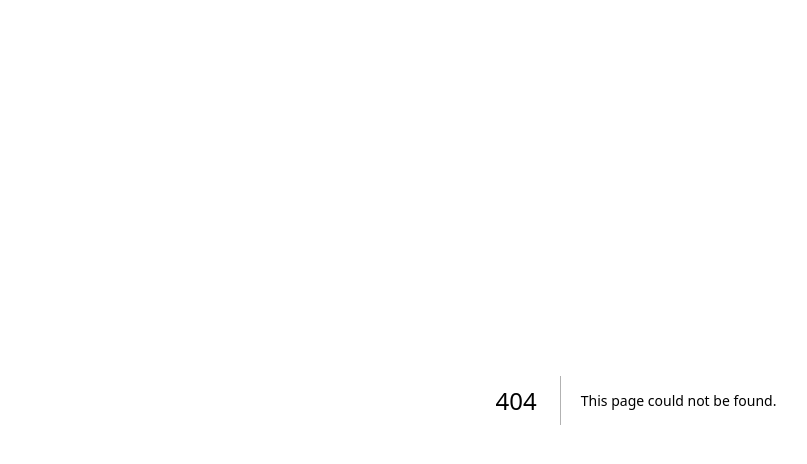
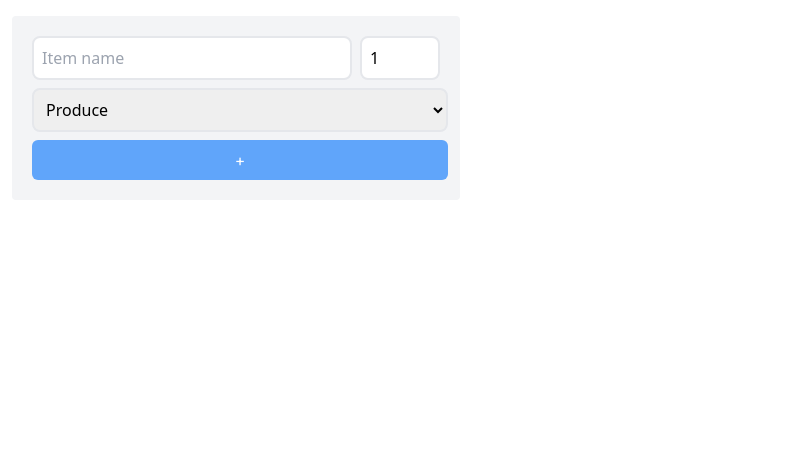
Before and after one commit to kksimons/cprg306-assignments, a Next.js app: page /week-4 in a window 1280 px wide. Before the commit this address had no page. Shown: the top 464 px of the page, without its empty margins (4-811 px from the left). Built offline with nearby package versions, Linux system fonts and the light colour scheme.

Commit message:
assignment 4 submission

```diff
--- a/app/page.js
+++ b/app/page.js
@@ -10,6 +10,21 @@ export default function Home() {
       <p className="hover:text-red-700 hover:underline">
         <Link href="./week-3">Week 3 Assignment</Link>
       </p>
+      <p className="hover:text-red-700 hover:underline">
+        <Link href="./week-4/functions">Week 4 Assignment (functions)</Link>
+      </p>
+      <p className="hover:text-red-700 hover:underline">
+        <Link href="./week-4/counter">Week 4 Assignment (counter)</Link>
+      </p>
+      <p className="hover:text-red-700 hover:underline">
+        <Link href="./week-4/managed_form">Week 4 Assignment (form)</Link>
+      </p>
+      <p className="hover:text-red-700 hover:underline">
+        <Link href="./week-4/">Week 4 Assignment</Link>
+      </p>
+      <p className="hover:text-red-700 hover:underline">
+        <Link href="./week-5/">Week 5 Assignment</Link>
+      </p>
     </main>
   );
 }
--- /dev/null
+++ b/app/week-4/counter/counter.js
@@ -0,0 +1,18 @@
+import React from "react";
+
+function Counter({ currentCount, incrementCountFunction }) {
+  return (
+    <div className="bg-slate-100 max-w-sm p-5">
+      <h1 className="text-2xl p-1">Increment Counter</h1>
+      <p className="text-lg p-1">Counter: {currentCount}</p>
+      <button
+        onClick={incrementCountFunction}
+        className="bg-blue-400 active:bg-yellow-300 rounded text-white px-4 py-2"
+      >
+        Increment!
+      </button>
+    </div>
+  );
+}
+
+export default Counter;
--- /dev/null
+++ b/app/week-4/counter/page.js
@@ -0,0 +1,23 @@
+"use client";
+import React, { useState } from "react";
+import Counter from "./counter";
+
+function Page() {
+  const [counter, setCounter] = useState(0);
+
+  const incrementCounter = () => {
+    let currentCount = counter;
+    setCounter(currentCount + 1);
+  };
+
+  return (
+    <main className="p-10">
+      <Counter
+        currentCount={counter}
+        incrementCountFunction={incrementCounter}
+      />
+    </main>
+  );
+}
+
+export default Page;
--- /dev/null
+++ b/app/week-4/functions/page.js
@@ -0,0 +1,42 @@
+import React from "react";
+
+function Page() {
+  function helloWorld(username, dayofWeek) {
+    return `Hello World! Welcome back ${username}. Today is ${dayofWeek}`;
+  }
+
+  const helloWorld2 = (username, dayofWeek) => {
+    return `Hello World! Welcome back ${username}. Today is ${dayofWeek}`;
+  };
+
+  const helloWorld3 = (username, dayofWeek) =>
+    `Hello World! Welcome back ${username}. Today is ${dayofWeek}`;
+
+  const helloMath = (a, b) => a + b;
+
+  const louder = (textFunc) => {
+    const text = textFunc("James", "Friday");
+    return `${text.toUpperCase()}!!!!`;
+  };
+
+  const multiplyBy = (num1) => (num2) => num1 * num2;
+
+  const multiplyByThree = multiplyBy(3);
+  const multiplyByTen = multiplyBy(10);
+
+  return (
+    <main>
+      <h1>Functions</h1>
+      <p>{helloWorld("Alice", "Tuesday")}</p>
+      <p>{helloWorld2("Joe", "Wednesday")}</p>
+      <p>{helloWorld3("Sue", "Thursday")}</p>
+      <p>{helloMath(3, 4)}</p>
+      <p>{louder(helloWorld3)}</p>
+      <p>{louder(helloWorld2)}</p>
+      <p>{multiplyByThree(7)}</p>
+      <p>{multiplyByTen(7)}</p>
+    </main>
+  );
+}
+
+export default Page;
--- /dev/null
+++ b/app/week-4/managed_form/dog_form.js
@@ -0,0 +1,68 @@
+"use client";
+import React, { useState } from "react";
+
+function Dog_form() {
+  const [dogName, setDogName] = useState("");
+  const [imageUrl, setImageUrl] = useState("");
+  const [dogBio, setDogBio] = useState("");
+
+  const handleSubmit = (e) => {
+    e.preventDefault();
+
+    let newDog = {
+      name: dogName,
+      img: imageUrl,
+      bio: dogBio,
+    };
+
+    alert(`This dog is named ${newDog.name}
+    \n This is the image URL: ${newDog.img}
+    \n This is their story: ${newDog.bio}`);
+
+    //now we can clear them with this
+    setDogName("");
+    setImageUrl("");
+    setDogBio("");
+  };
+
+  const handleDogName = (e) => {
+    setDogName(e.target.value);
+  };
+
+  const handleImageUrl = (e) => setImageUrl(e.target.value);
+  const handleDogBio = (e) => setDogBio(e.target.value);
+
+  // time of check, onChange, calls the setter, it is then reflected back to the textbox immediately
+  // by adding the value there we have access to it elsewhere so that we can clear it for example
+  return (
+    <form onSubmit={handleSubmit}>
+      <div>
+        <label className="text-md">Dog Name</label>
+        <input required type="text" onChange={handleDogName} value={dogName} />
+      </div>
+      <div>
+        <label className="text-md">Image URL:</label>
+        <input type="text" onChange={handleImageUrl} value={imageUrl} />
+      </div>
+      <div>
+        <label className="text-md">Dog Bio:</label>
+        <textarea onChange={handleDogBio} value={dogBio}></textarea>
+      </div>
+      <div>
+        <button className="bg-blue-400 active:bg-yellow-300 rounded text-white px-4 py-2">
+          Add Dog
+        </button>
+      </div>
+      <div>
+        <label>Dog Breed</label>
+        <select>
+          <option value={"golden_retreiver"}>Golden Retreiver</option>
+          <option value={"poodle"}>Poodle</option>
+          <option value={"husky"}>Husky</option>
+        </select>
+      </div>
+    </form>
+  );
+}
+
+export default Dog_form;
--- /dev/null
+++ b/app/week-4/managed_form/page.js
@@ -0,0 +1,13 @@
+import React from "react";
+import Dog_form from "./dog_form";
+
+function Page() {
+  return (
+    <main>
+      <h1 className="text-2xl py-2">Add Dog for Adoption</h1>
+      <Dog_form />
+    </main>
+  );
+}
+
+export default Page;
--- /dev/null
+++ b/app/week-4/new-item.js
@@ -0,0 +1,93 @@
+"use client";
+import React, { useState } from "react";
+
+function NewItem() {
+  const [name, setName] = useState("");
+  const [quantity, setQuantity] = useState(1);
+  const [category, setCategory] = useState("produce");
+
+  const handleSubmit = (e) => {
+    e.preventDefault();
+
+    let item = {
+      name: name,
+      quantity: quantity,
+      category: category,
+    };
+
+    alert(`Added item: ${item.name}
+    \n Quantity: ${item.quantity}
+    \n Category: ${item.category}`);
+
+    setName("");
+    setQuantity(1);
+    setCategory("produce");
+
+    console.log(item);
+  };
+
+  const handleName = (e) => {
+    setName(e.target.value);
+  };
+  const handleQuantity = (e) => {
+    setQuantity(e.target.value);
+  };
+  const handleCategory = (e) => {
+    setCategory(e.target.value);
+  };
+
+  return (
+    <main>
+      <form
+        onSubmit={handleSubmit}
+        className="bg-gray-100 p-4 m-4 rounded max-w-md"
+      >
+        <div className="flex">
+          <input
+            type="text"
+            required
+            onChange={handleName}
+            value={name}
+            placeholder="Item name"
+            className="p-2 rounded-lg font-sans border-2 flex-grow m-1"
+          />
+          <input
+            type="number"
+            required
+            min={1}
+            max={99}
+            onChange={handleQuantity}
+            value={quantity}
+            className="p-2 rounded-lg font-sans border-2 w-20 m-1"
+          />
+        </div>
+        <div>
+          <select
+            onChange={handleCategory}
+            value={category}
+            className="p-2 rounded-lg font-sans border-2 w-full m-1"
+          >
+            <option value={"produce"}>Produce</option>
+            <option value={"dairy"}>Dairy</option>
+            <option value={"bakery"}>Bakery</option>
+            <option value={"meat"}>Meat</option>
+            <option value={"frozen foods"}>Frozen Foods</option>
+            <option value={"canned goods"}>Canned Goods</option>
+            <option value={"dry goods"}>Dry Goods</option>
+            <option value={"beverages"}>Beverages</option>
+            <option value={"snacks"}>Snacks</option>
+            <option value={"household"}>Household</option>
+            <option value={"other"}>Other</option>
+          </select>
+        </div>
+        <div>
+          <button className="bg-blue-400 active:bg-yellow-300 rounded-md text-white px-4 py-2 m-1 w-full">
+            +
+          </button>
+        </div>
+      </form>
+    </main>
+  );
+}
+
+export default NewItem;
--- /dev/null
+++ b/app/week-4/page.js
@@ -0,0 +1,8 @@
+import React from "react";
+import NewItem from "./new-item";
+
+function Page() {
+  return <NewItem />;
+}
+
+export default Page;
--- a/package.json
+++ b/package.json
@@ -1,7 +1,7 @@
 {
   "name": "cprg306-assignments",
   "version": "0.1.0",
-  "private": true,
+  "private": false,
   "scripts": {
     "dev": "next dev",
     "build": "next build",
```
